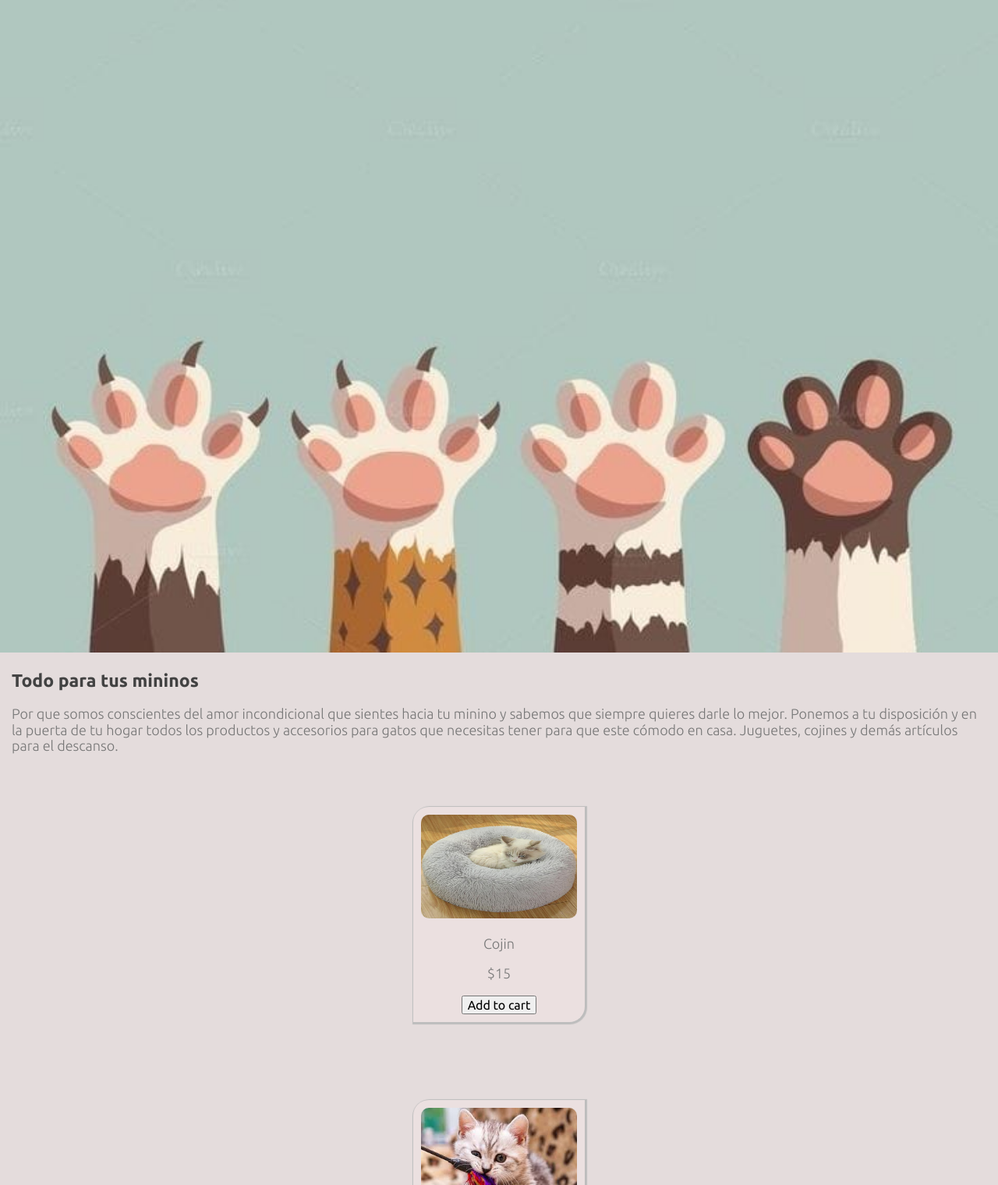
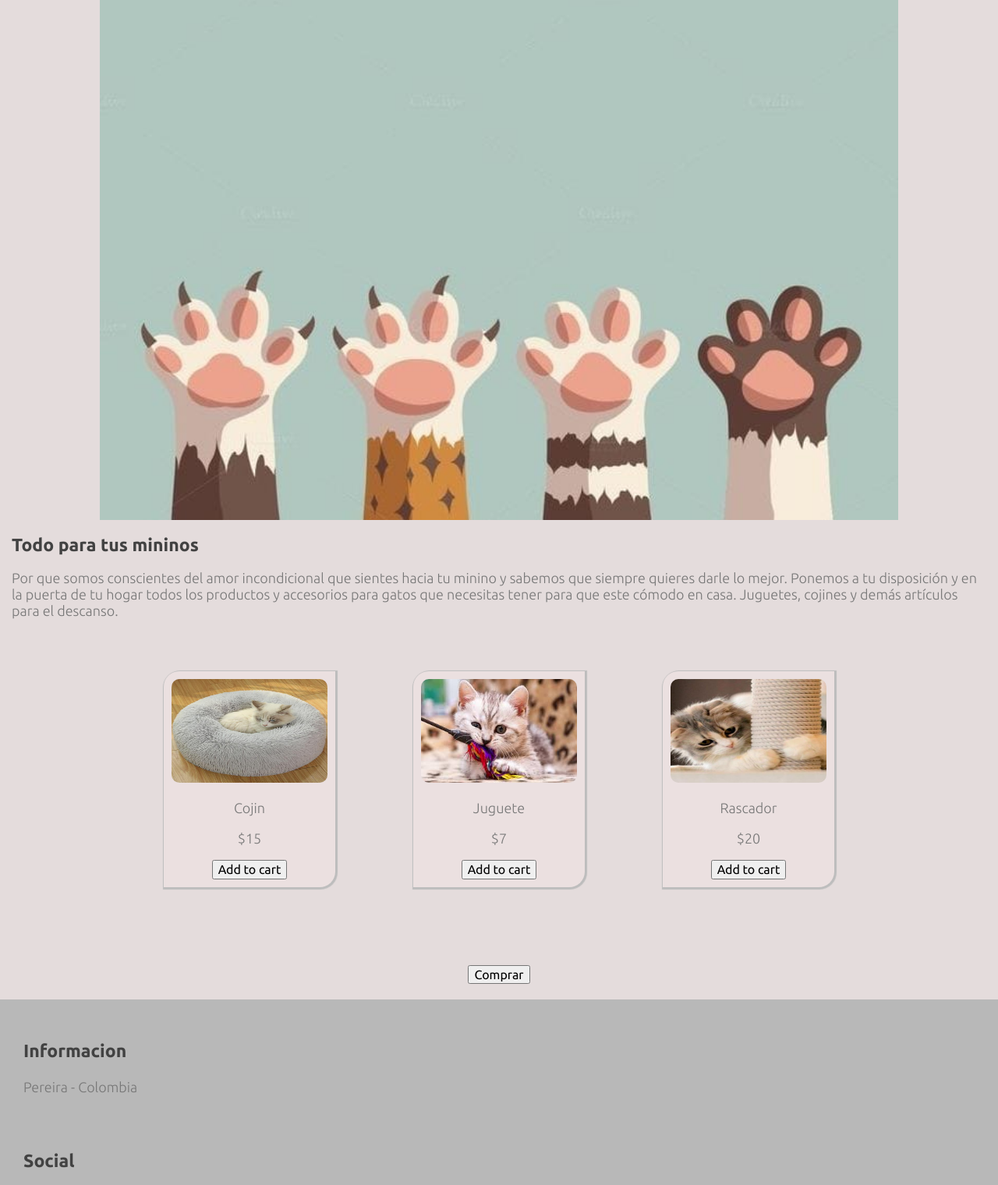
Before and after one commit to Danihr1314/E-commerce, a plain HTML site: page index.html in a window 1280 px wide. Shown: the part 152-1672 px from the top of the page at 78% size. Drawn offline with Linux system fonts and the light colour scheme.

Commit message:
Responsive terminado

```diff
--- a/CSS/styles.css
+++ b/CSS/styles.css
@@ -192,6 +192,13 @@ header{
   align-items: center;
 }
 
+.buy{
+  display: flex;
+  justify-content: center;
+  align-items: center;
+  margin: 20px;
+}
+
 /* footer---------------------------------------------------------------------------- */
 
 footer div{
@@ -211,3 +218,24 @@ footer ul img{
   width: 30px;
   height: auto;
 }
+
+@media (min-width: 769px){
+  .hero-container{
+    display: flex;
+    justify-content: center;
+    flex-direction: column;
+    align-items: center;
+  }
+
+  .logo{
+    width: 80%;
+  }
+
+  .hero{
+    width: 80%;
+  }
+
+  .products-container{
+    flex-direction: row;
+  }
+}
--- a/index.html
+++ b/index.html
@@ -36,7 +36,7 @@
     </header>
     <!-- --------------Home-------------------- -->
     <section id="home">
-      <div>
+      <div class="hero-container">
         <h1 class="logo">CatFly</h1>
         <img  class="hero" src="Imagenes/hero.jpg" alt="Hero">
       </div>
@@ -85,8 +85,8 @@
     <section id="shopping-cart">
 
     </section>
-    <div>
-      <button class="buy">Comprar</button>
+    <div class="buy">
+      <button>Comprar</button>
     </div>
     <!-- ---------------Footer----------------- -->
     <footer id="contact">
```
Also changed, not shown: JS/app.js (+4 -3 lines).
